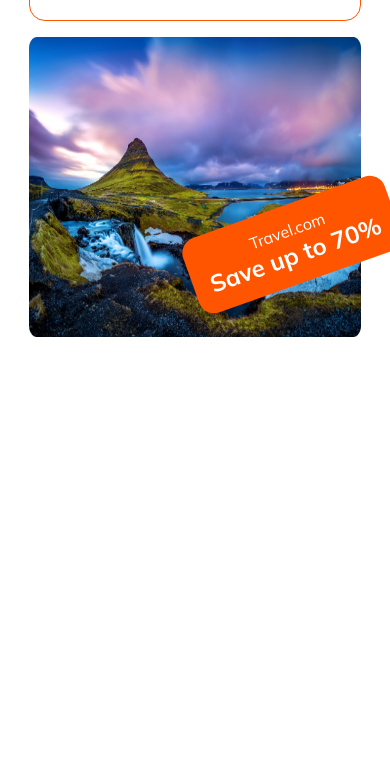
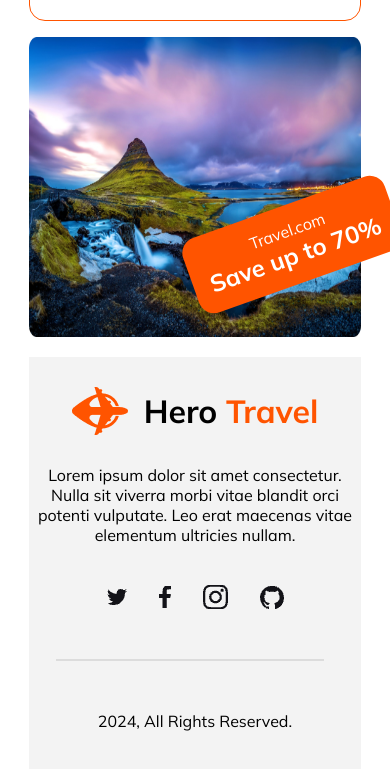
Before and after one commit to redoy-kumar/hero-travel, a plain HTML site: page index.html in a window 390 px wide. Shown: the part 7505-8274 px from the top of the page. Before the commit the page ends 7862 px from the top, so only its background shows below. Drawn offline with Linux system fonts and the light colour scheme.

Commit message:
footer section done with responsive

```diff
--- a/Styles/responsive.css
+++ b/Styles/responsive.css
@@ -353,4 +353,25 @@
         top: 7710px;
         transform: rotate(-19.63deg);
     }
+
+    /* Footer Section */
+    .footer-container{
+        max-width: 332px;
+    }
+
+    #footer-logo-container{
+        margin-top: 30px;
+    }
+    .footer-container p{
+        padding: 0px;
+        margin-top: 30px;
+        margin-bottom: 40px;
+    }
+
+    .footer-container hr{
+        border: 1px solid rgba(19, 19, 24, 0.1);
+        max-width: 80%;
+        margin-left: 27px;
+        margin-bottom: 20px;
+    }
 }
--- a/Styles/style.css
+++ b/Styles/style.css
@@ -520,3 +520,39 @@ form {
     right: -1016.82px;
     top: 6176px;
 }
+
+/* Footer Section */
+.footer-container{
+    max-width: 1520px;
+    margin: 0 auto;
+    background: rgba(19, 19, 24, 0.05);
+    display: flex;
+    flex-direction: column;
+    justify-content: center;
+    text-align: center;
+}
+
+#footer-logo-container{
+    max-width: 769px;
+    margin: 0 auto;
+    margin-top: 100px;
+}
+
+.footer-container p{
+    padding: 15px 44px 40px 44px;
+}
+
+.social-container{
+    display: flex;
+    gap: 32px;
+    justify-content: center;
+    align-items: center;
+    margin-bottom: 50px;
+}
+
+.footer-container hr{
+    border: 1px solid rgba(19, 19, 24, 0.1);
+    max-width: 1100px;
+    margin-left: 200px;
+    margin-bottom: 50px;
+}
--- a/index.html
+++ b/index.html
@@ -344,8 +344,23 @@
          </section>
     </main>
 
-    <footer>
+    <footer class="footer-container">
+        <div id="footer-logo-container" class="logo-title-container">
+            <img src="./images/logo.png" alt="">
+            <h1>Hero <span class="primary-color">Travel</span></h1>
+        </div>
+        <p>
+            Lorem ipsum dolor sit amet consectetur. Nulla sit viverra morbi vitae blandit orci potenti vulputate. Leo erat maecenas vitae elementum ultricies nullam.
+        </p>
 
+        <div class="social-container">
+            <img src="images/twitter.png" alt="">
+            <img src="images/facebook.png" alt="">
+            <img src="images/instagram.png" alt="">
+            <img src="images/github.png" alt="">
+        </div>
+        <hr>
+        <p>2024, All Rights Reserved.</p>
     </footer>
 </body>
 
```
Also changed, not shown: images/instagram.png (added).
